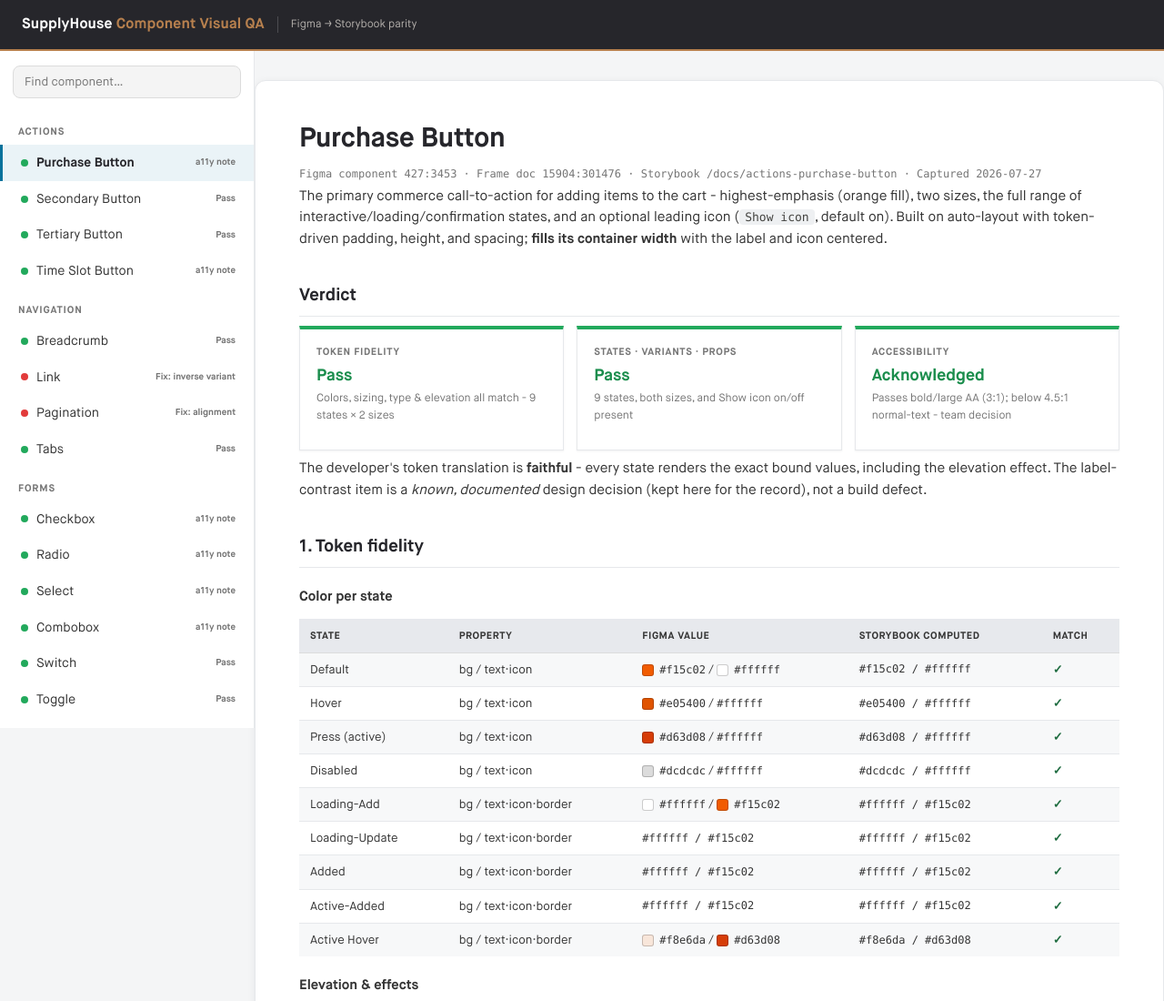
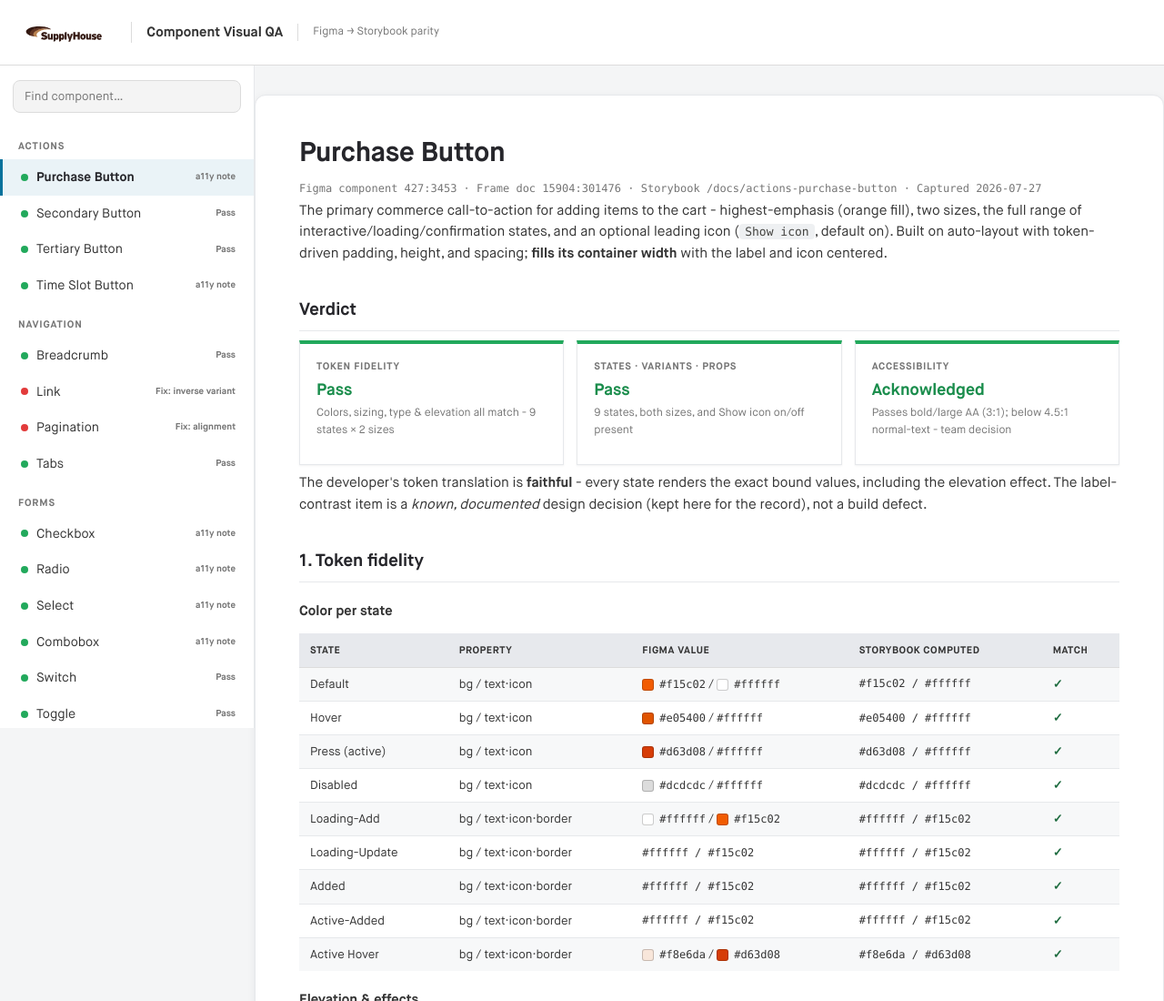
Before and after one commit to Andres-Guerrero/component-visual-qa, a plain HTML site: page index.html in a window 1280 px wide. Shown: the top 1100 px of the page at 91% size. Drawn offline with Linux system fonts and the light colour scheme.

Commit message:
Header: white minimalist bar (72px), SupplyHouse logo replaces text name, hairline gray divider matching sidebar

```diff
--- a/index.html
+++ b/index.html
@@ -24,13 +24,14 @@
   html,body{margin:0;height:100%;}
   body{font-family:var(--sh-font);color:var(--sh-dark-gray);background:var(--sh-page);line-height:1.55;font-size:15px;}
   /* top bar */
-  .topbar{height:56px;background:var(--sh-ink);color:#fff;display:flex;align-items:center;padding:0 24px;position:fixed;top:0;left:0;right:0;z-index:20;border-bottom:2px solid var(--sh-tan);}
-  .topbar .brand{font-weight:700;font-size:16px;letter-spacing:.01em;}
-  .topbar .brand span{color:var(--sh-tan);}
-  .topbar .sub{margin-left:14px;padding-left:14px;border-left:1px solid rgba(255,255,255,.18);font-size:12px;color:#b3afab;}
+  .topbar{height:72px;background:var(--sh-white);color:var(--sh-ink);display:flex;align-items:center;padding:0 28px;position:fixed;top:0;left:0;right:0;z-index:20;border-bottom:1px solid var(--sh-border);}
+  .topbar .brand{display:flex;align-items:center;gap:16px;font-weight:700;font-size:15px;}
+  .topbar .logo{height:26px;width:auto;display:block;}
+  .topbar .brand .lbl{padding-left:16px;border-left:1px solid var(--sh-border);color:var(--sh-dark-gray);}
+  .topbar .sub{margin-left:16px;padding-left:16px;border-left:1px solid var(--sh-border);font-size:12px;color:var(--sh-mid-gray);}
   /* layout */
-  .app{display:flex;padding-top:56px;min-height:100vh;}
-  .sidebar{width:var(--sidebar);flex:0 0 var(--sidebar);border-right:1px solid var(--sh-border-soft);background:var(--sh-white);position:fixed;top:56px;bottom:0;overflow-y:auto;padding:16px 0;}
+  .app{display:flex;padding-top:72px;min-height:100vh;}
+  .sidebar{width:var(--sidebar);flex:0 0 var(--sidebar);border-right:1px solid var(--sh-border-soft);background:var(--sh-white);position:fixed;top:72px;bottom:0;overflow-y:auto;padding:16px 0;}
   .sidebar .search{margin:0 14px 14px;}
   .sidebar .search input{width:100%;padding:9px 12px;border:1px solid var(--sh-border);border-radius:8px;font-family:var(--sh-font);font-size:13px;background:var(--sh-off-white);}
   .sidebar .search input:focus{outline:none;border-color:var(--sh-blue);background:#fff;box-shadow:0 0 0 3px rgba(7,114,156,.12);}
@@ -90,7 +91,7 @@
 </head>
 <body>
   <div class="topbar">
-    <div class="brand">SupplyHouse <span>Component Visual QA</span></div>
+    <div class="brand"><img class="logo" src="assets/sh-logo.svg" alt="SupplyHouse"><span class="lbl">Component Visual QA</span></div>
     <div class="sub">Figma → Storybook parity</div>
   </div>
   <div class="app">
```
Also changed, not shown: assets/figma.svg (added), assets/sh-logo.svg (added), assets/storybook.svg (added).
